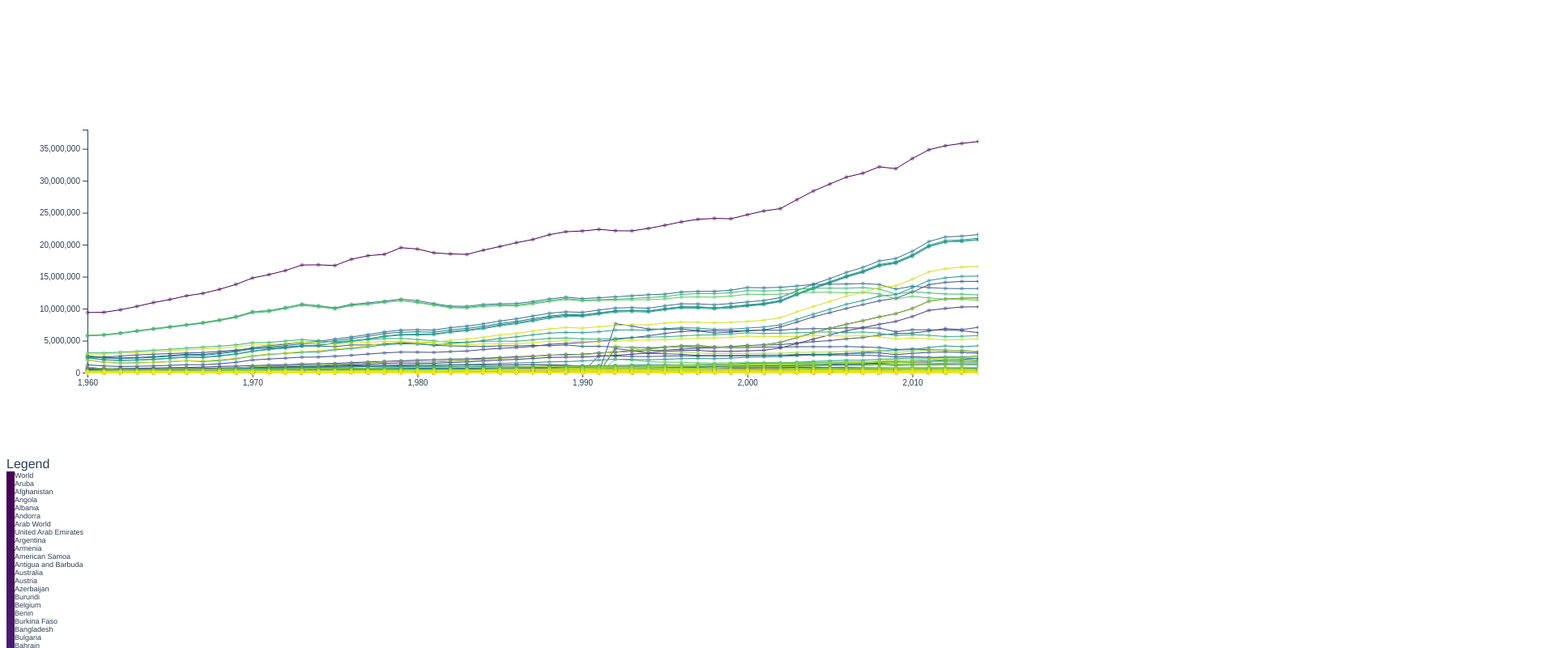
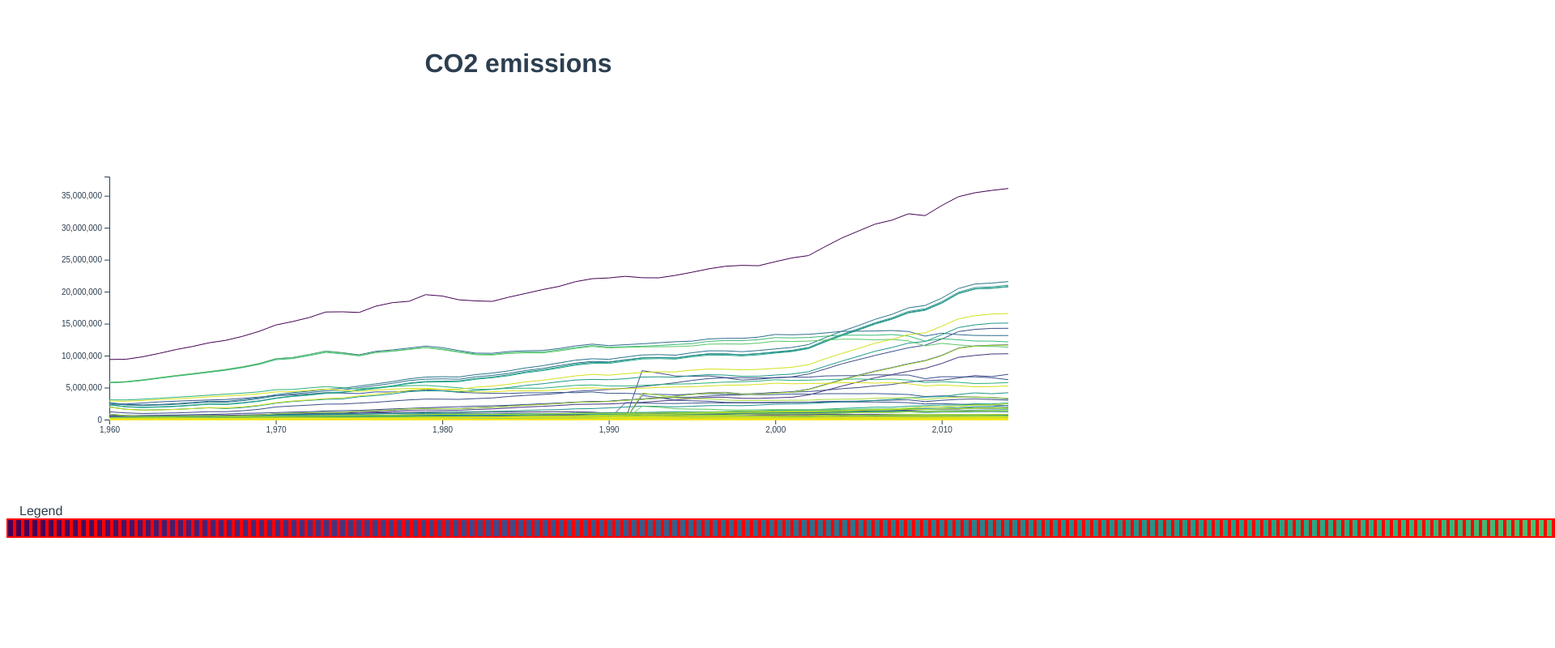
Before and after one commit to CodesOfRa/d3-basics, a Vue app: page / in a window 1280 px wide. Shown: the top 800 px of the page at 81% size, 1920 px wide, since content can reach past the window. Built offline with nearby package versions, Linux system fonts and the light colour scheme.

Commit message:
chart with axis

```diff
--- a/src/App.vue
+++ b/src/App.vue
@@ -1,11 +1,28 @@
 <template>
-  <div id="app">
-    <line-chart :defaultData="defaultData" :data="data" :selected="selected" @onHover="handleHover"></line-chart>
-    <span>Legend</span>
-    <div class="legendT">
-      <div class="legendA" v-for="(c,index) in country" :key="country[index]">
-        <div class="legend" :style="{ background:colours(index), heigth:'50px'}" width="50px"/>
-        <span>{{country[index]}}</span>
+  <div id="app" class="wrapper">
+    <h1>CO2 emissions</h1>
+    <line-chart
+      class="center"
+      :defaultData="defaultData"
+      :data="data"
+      :selected="selected"
+      @onHover="handleHover"
+    ></line-chart>
+    <div>
+      <div class="legendDetails">
+        <span>Legend</span>
+        <span v-if="hover">{{pickedCountry}}</span>
+      </div>
+
+      <div class="legendT">
+        <div
+          :class="['legendA',!hover?'hoverActive':'']"
+          v-for="(c,index) in country"
+          :key="country[index]"
+          @mouseover="handleHover(index)"
+        >
+          <div class="legend" :style="{ background:colours(index)}"/>
+        </div>
       </div>
     </div>
   </div>
@@ -25,7 +42,7 @@ export default {
       data: [],
       country: [],
       defaultData: {
-        width: 1200,
+        width: 1210,
         heigth: 500,
         margin: {
           top: 100,
@@ -39,7 +56,9 @@ export default {
           max: 38000000
         }
       },
-      selected: new Array(262).fill(1)
+      hover: false,
+      pickedCountry: "",
+      selected: new Array(263).fill(1)
     };
   },
   computed: {
@@ -70,13 +89,33 @@ export default {
       });
 
       this.data = co2;
+    },
+    // handleHover: function(index) {
+    //   console.log(index);
+    //   this.selected.fill(1);
+    //   this.selected[index] = 8;
+    // },
+    handleHover: function(index) {
+      // version1
+      this.selected.fill(1);
+      this.selected[index] = 10;
+      this.selected = [...this.selected];
+      this.hover = true;
+      this.pickedCountry = this.country[index];
+      // version 2
+      /* const newSelected = [...this.selected];
+      newSelected[index] = 10;
+      this.selected = newSelected;*/
+
+      // this.selected[index] = this.selected[index] + 1;
+
+      //version 3
+      // this.$set(this.selected, index, this.selected[index] + 1);
+      console.log(this.selected[index]);
     }
-  },
-  handleHover: function(index) {
-    console.log(index);
-    this.selected.fill(1);
-    this.selected[index] = 2;
   }
+
+  // mouseOver:
 };
 </script>
 
@@ -90,11 +129,11 @@ export default {
   margin-top: 60px;
 }
 .legendT {
-  /* display: flex; */
+  display: flex;
 }
 .legend {
-  height: 10px;
-  width: 10px;
+  height: 20px;
+  width: 6px;
 }
 .legendA {
   display: flex;
@@ -106,10 +145,26 @@ export default {
   justify-content: center;
   flex-direction: column;
 }
+.legendDetails span {
+  margin: 1rem;
+}
 .legendA span {
-  /* transform: rotate(-90deg);
-  transform: rotate(-90deg);
-  font-size: 9px; */
   font-size: 9px;
+  display: inline-block;
+  white-space: nowrap;
+  transform: translate(0, 100%) rotate(-90deg);
+  transform-origin: 0 0;
+  vertical-align: bottom;
+}
+.center {
+  text-align: center;
+}
+.wrapper h1,
+line-chart {
+  /* display: flex; */
+  text-align: center;
+}
+.hoverActive {
+  border: 2px solid red;
 }
 </style>
--- a/src/components/LineChart.vue
+++ b/src/components/LineChart.vue
@@ -28,7 +28,7 @@
         ></circle>-->
       </g>
 
-      <g v-for="(d,i) in data" :key="d">
+      <!-- <g v-for="(d,i) in data" :key="d">
         <circle
           v-for="(a,index) in d.values"
           :key="index"
@@ -39,7 +39,7 @@
           :cy="generateCircleCY(a)"
           opacity="0.4"
         ></circle>
-      </g>
+      </g>-->
     </svg>
   </div>
 </template>
@@ -56,6 +56,11 @@ export default {
   props: ["data", "defaultData", "selected"],
   data: function() {
     return { path: d3.line() };
+  },
+  watch: {
+    selected(val) {
+      console.log("test", val);
+    }
   },
   computed: {
     width: function() {
@@ -109,6 +114,7 @@ export default {
     },
     onClick: function(e, index) {
       // console.log(e, index);
+      this.selected[index] = 8;
       this.$emit("onHover", index);
     }
   }
```
